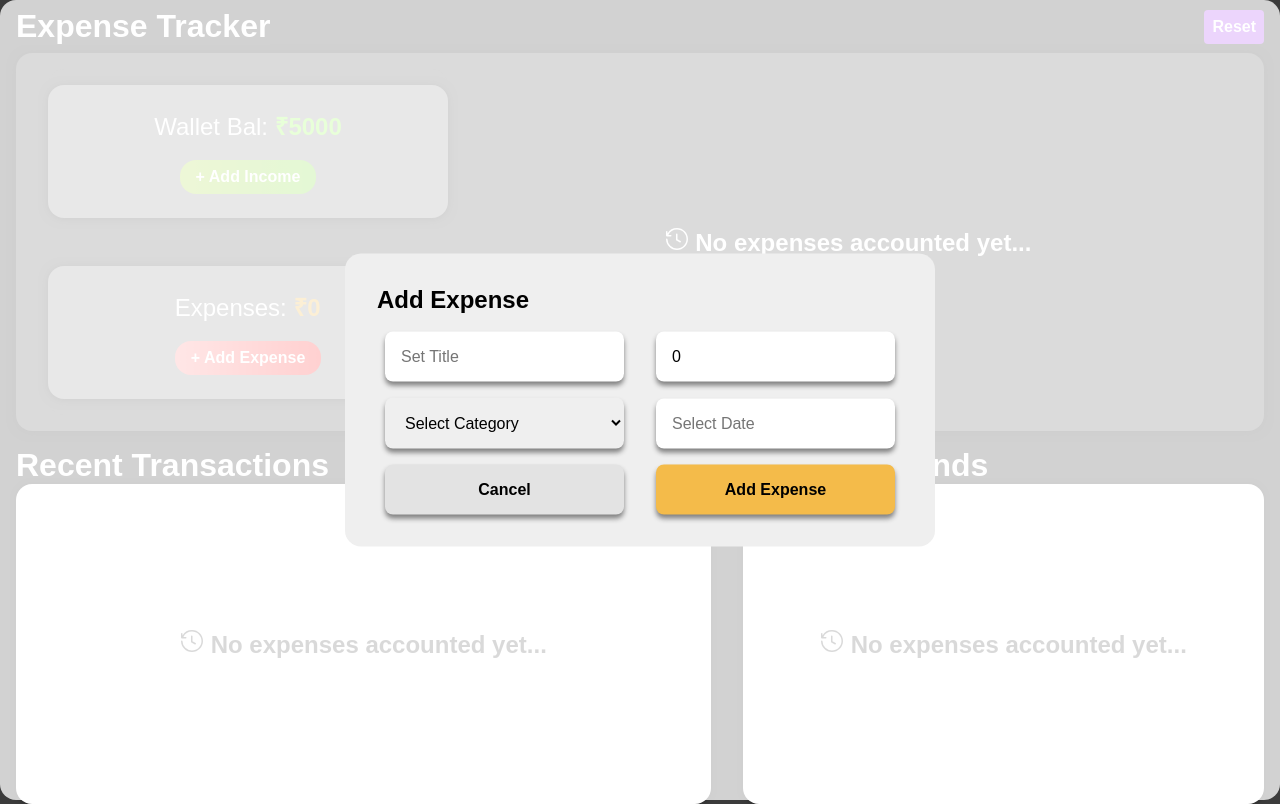
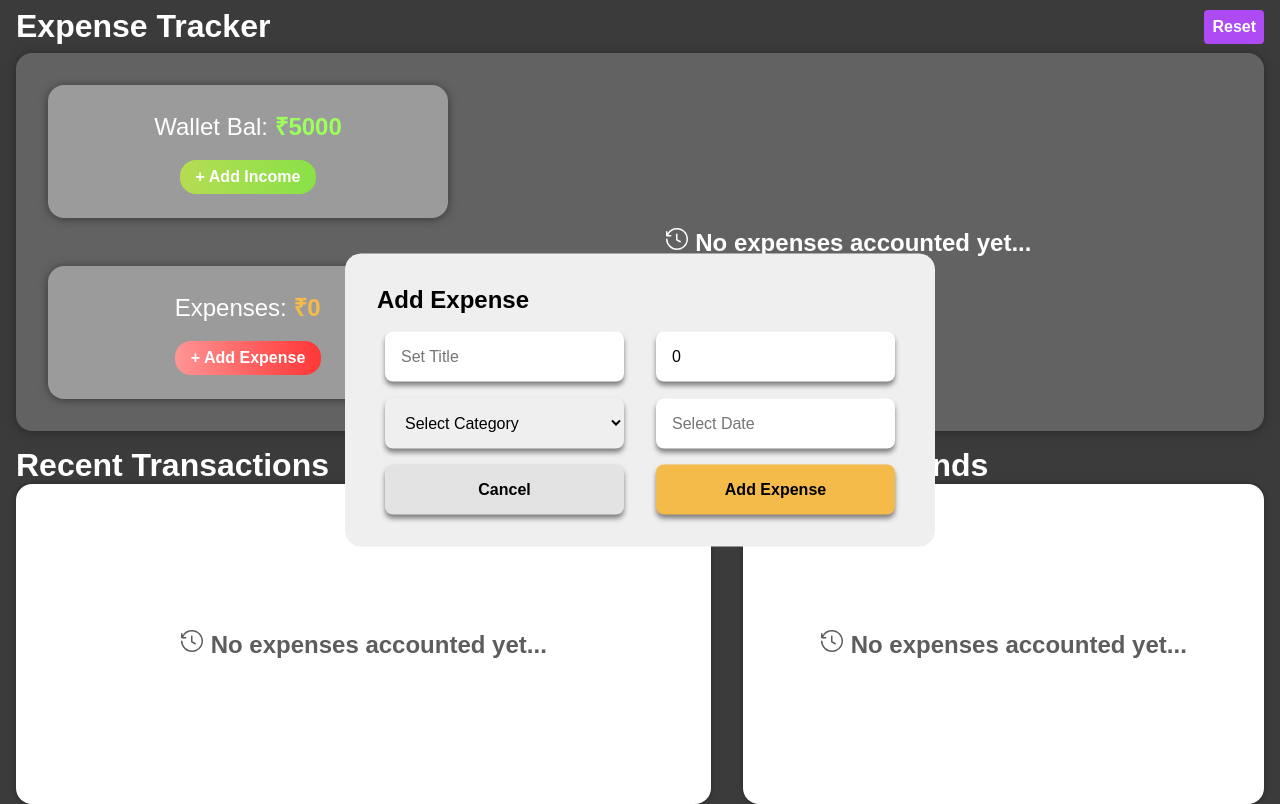
Before and after one commit to nay-22/expense-tracker, a React (Vite) app: page / in a window 1280 px wide. Both pictures are taken after a click on the button "+ Add Expense". Built offline with nearby package versions, Linux system fonts and the light colour scheme.

Commit message:
Removed overlay div

```diff
--- a/src/components/Modal/AddExpense/AddExpense.jsx
+++ b/src/components/Modal/AddExpense/AddExpense.jsx
@@ -7,7 +7,7 @@ import categories from "../../../config/config";
 import styles from "./AddExpense.module.css";
 import CategoricalExpenseContext from "../../Contexts/CategoricalExpenseContext";
 
-const AddExpense = ({handleClose, edit=false, id, title, category, date, price}) => {
+const AddExpense = ({ handleClose, edit = false, id, title, category, date, price }) => {
     const { enqueueSnackbar } = useSnackbar();
     const [type, setType] = useState({
         number: 'text', date: 'text'
@@ -16,8 +16,8 @@ const AddExpense = ({handleClose, edit=false, id, title, category, date, price})
     const [transactions, setTransactions] = useContext(TransactionContext);
     const [categoricalDetailsObject, expenseMapObject] = useContext(CategoricalExpenseContext);
 
-    const {categoricalDetails, setCategoricalDetails} = categoricalDetailsObject;
-    const {expenseMap, setExpenseMap} = expenseMapObject;
+    const { categoricalDetails, setCategoricalDetails } = categoricalDetailsObject;
+    const { expenseMap, setExpenseMap } = expenseMapObject;
 
     const [expense, setExpense] = useState({
         id: id ? id : transactions.length,
@@ -31,27 +31,27 @@ const AddExpense = ({handleClose, edit=false, id, title, category, date, price})
 
 
     const captureExpense = (target) => {
-        if (target.id == "title") setExpense(prev => ({...prev, title: target.value}));
-        else if (target.id == "price") setExpense(prev => ({...prev, price: parseInt(target.value)}));
-        else if (target.id == "category") setExpense(prev => ({...prev, category: target.value}));
-        else if (target.id == "date") setExpense(prev => ({...prev, date: target.value}));
+        if (target.id == "title") setExpense(prev => ({ ...prev, title: target.value }));
+        else if (target.id == "price") setExpense(prev => ({ ...prev, price: parseInt(target.value) }));
+        else if (target.id == "category") setExpense(prev => ({ ...prev, category: target.value }));
+        else if (target.id == "date") setExpense(prev => ({ ...prev, date: target.value }));
     }
 
     const expenseIsValid = () => {
         if (expense.title == '') {
-            enqueueSnackbar('Please add a title to your expense', {variant: 'warning'});
+            enqueueSnackbar('Please add a title to your expense', { variant: 'warning' });
             return false;
         } else if (expense.price <= 0) {
-            enqueueSnackbar('Please ensure cost of the expense to be more than zero', {variant: 'warning'});
+            enqueueSnackbar('Please ensure cost of the expense to be more than zero', { variant: 'warning' });
             return false;
         } else if (expense.category == '') {
-            enqueueSnackbar('Please select a category for your expense', {variant: 'warning'});
+            enqueueSnackbar('Please select a category for your expense', { variant: 'warning' });
             return false;
         } else if (expense.date == '') {
-            enqueueSnackbar('Please select a date for your expense', {variant: 'warning'});
+            enqueueSnackbar('Please select a date for your expense', { variant: 'warning' });
             return false;
         } else if (!edit && expense.price > localStorage.getItem('balance')) {
-            enqueueSnackbar('You do not have enough balance in your wallet', {variant: 'warning'});
+            enqueueSnackbar('You do not have enough balance in your wallet', { variant: 'warning' });
             return false;
         }
         return true;
@@ -84,7 +84,7 @@ const AddExpense = ({handleClose, edit=false, id, title, category, date, price})
             updateBalance();
             updateCategoricalData();
             localStorage.setItem('transactions', JSON.stringify([expense, ...transactions]));
-            enqueueSnackbar(`Expense titled "${expense.title}" added successfully`, {variant: "success"});
+            enqueueSnackbar(`Expense titled "${expense.title}" added successfully`, { variant: "success" });
             handleClose();
         }
     }
@@ -116,7 +116,7 @@ const AddExpense = ({handleClose, edit=false, id, title, category, date, price})
                             let balance = parseInt(localStorage.getItem('balance'));
                             let transacted = parseInt(localStorage.getItem('expense'));
                             if (balance + item.price - expense.price < 0) {
-                                enqueueSnackbar('You do not have enough balance in your wallet', {variant: 'warning'});
+                                enqueueSnackbar('You do not have enough balance in your wallet', { variant: 'warning' });
                                 updated = false;
                                 return prev;
                             }
@@ -145,7 +145,7 @@ const AddExpense = ({handleClose, edit=false, id, title, category, date, price})
                 return prev;
             })
             if (updated) {
-                enqueueSnackbar(`Expense titled "${expense.title}" updated successfully`, {variant: "success"});
+                enqueueSnackbar(`Expense titled "${expense.title}" updated successfully`, { variant: "success" });
                 handleClose();
             }
         }
@@ -153,15 +153,14 @@ const AddExpense = ({handleClose, edit=false, id, title, category, date, price})
 
 
     return <>
-        <div className={styles.overlay}>
         <div className={styles.modal}>
             <h2>{edit ? "Edit" : "Add"} Expense</h2>
             <br />
             <div className={styles.control}>
-                    <input value={expense.title} id="title" onChange={(e) => captureExpense(e.target)} type="text" placeholder="Set Title"/>
+                <input value={expense.title} id="title" onChange={(e) => captureExpense(e.target)} type="text" placeholder="Set Title" />
                 <input
-                        onFocus={() => setType(prev => ({...prev, number: 'number'}))}
-                        onBlur={() => setType(prev => ({...prev, number: 'text'}))}
+                    onFocus={() => setType(prev => ({ ...prev, number: 'number' }))}
+                    onBlur={() => setType(prev => ({ ...prev, number: 'text' }))}
                     onChange={(e) => captureExpense(e.target)}
                     placeholder="Set Cost"
                     value={expense.price}
@@ -174,8 +173,8 @@ const AddExpense = ({handleClose, edit=false, id, title, category, date, price})
                     {categories.map(category => <option key={category.value} value={category.value}>{category.value.charAt(0).toUpperCase() + category.value.slice(1)}</option>)}
                 </select>
                 <input
-                        onFocus={() => setType(prev => ({...prev, date: 'date'}))}
-                        onBlur={() => setType(prev => ({...prev, date: 'text'}))}
+                    onFocus={() => setType(prev => ({ ...prev, date: 'date' }))}
+                    onBlur={() => setType(prev => ({ ...prev, date: 'text' }))}
                     onChange={(e) => captureExpense(e.target)}
                     placeholder="Select Date"
                     value={expense.date}
@@ -186,7 +185,6 @@ const AddExpense = ({handleClose, edit=false, id, title, category, date, price})
                 <button className={styles.addExpense} onClick={edit ? updateExpense : addExpense}>{edit ? "Update" : "Add"} Expense</button>
             </div>
         </div>
-        </div>
     </>
 }
 
--- a/src/components/Modal/AddExpense/AddExpense.module.css
+++ b/src/components/Modal/AddExpense/AddExpense.module.css
@@ -1,15 +1,3 @@
-.overlay {
-    position: absolute;
-    top: 50%;
-    left: 50%;
-    transform: translate(-50%,-50%);
-    background-color: #FFFFFFC4;
-    border-radius: 1em;
-    padding: 2em;
-    width: 100%;
-    height: 100%;
-}
-
 .modal {
     position: absolute;
     top: 50%;
--- a/src/components/Modal/DeleteExpense/DeleteExpense.jsx
+++ b/src/components/Modal/DeleteExpense/DeleteExpense.jsx
@@ -7,14 +7,14 @@ import categories from "../../../config/config";
 import styles from "./DeleteExpense.module.css";
 import CategoricalExpenseContext from "../../Contexts/CategoricalExpenseContext";
 
-const DeleteExpense = ({handleClose, id, title, price, category}) => {
+const DeleteExpense = ({ handleClose, id, title, price, category }) => {
     const { enqueueSnackbar } = useSnackbar();
 
     const [transactions, setTransactions] = useContext(TransactionContext);
     const [categoricalDetailsObject, expenseMapObject] = useContext(CategoricalExpenseContext);
 
-    const {categoricalDetails, setCategoricalDetails} = categoricalDetailsObject;
-    const {expenseMap, setExpenseMap} = expenseMapObject;
+    const { categoricalDetails, setCategoricalDetails } = categoricalDetailsObject;
+    const { expenseMap, setExpenseMap } = expenseMapObject;
 
 
     const buildArrayFromMap = (map) => {
@@ -45,7 +45,7 @@ const DeleteExpense = ({handleClose, id, title, price, category}) => {
             localStorage.setItem('transactions', JSON.stringify(prev));
             return prev;
         })
-        enqueueSnackbar(`Expense titled "${title}" deleted successfully`, {variant: "success"});
+        enqueueSnackbar(`Expense titled "${title}" deleted successfully`, { variant: "success" });
         handleClose();
     }
 
@@ -53,7 +53,6 @@ const DeleteExpense = ({handleClose, id, title, price, category}) => {
 
 
     return <>
-        <div className={styles.overlay}>
         <div className={styles.modal}>
             <h2>Delete Expense <span className={styles.name}>({title})</span></h2>
             <br />
@@ -62,7 +61,6 @@ const DeleteExpense = ({handleClose, id, title, price, category}) => {
                 <button className={styles.cancel} onClick={handleClose}>Cancel</button>
             </div>
         </div>
-        </div>
     </>
 }
 
--- a/src/components/Modal/DeleteExpense/DeleteExpense.module.css
+++ b/src/components/Modal/DeleteExpense/DeleteExpense.module.css
@@ -1,15 +1,3 @@
-.overlay {
-    position: absolute;
-    top: 50%;
-    left: 50%;
-    transform: translate(-50%,-50%);
-    background-color: #FFFFFFC4;
-    border-radius: 1em;
-    padding: 2em;
-    width: 100%;
-    height: 100vh;
-}
-
 .modal {
     position: absolute;
     top: 50%;
```
Lines whose indentation alone changed are shown as unchanged.
